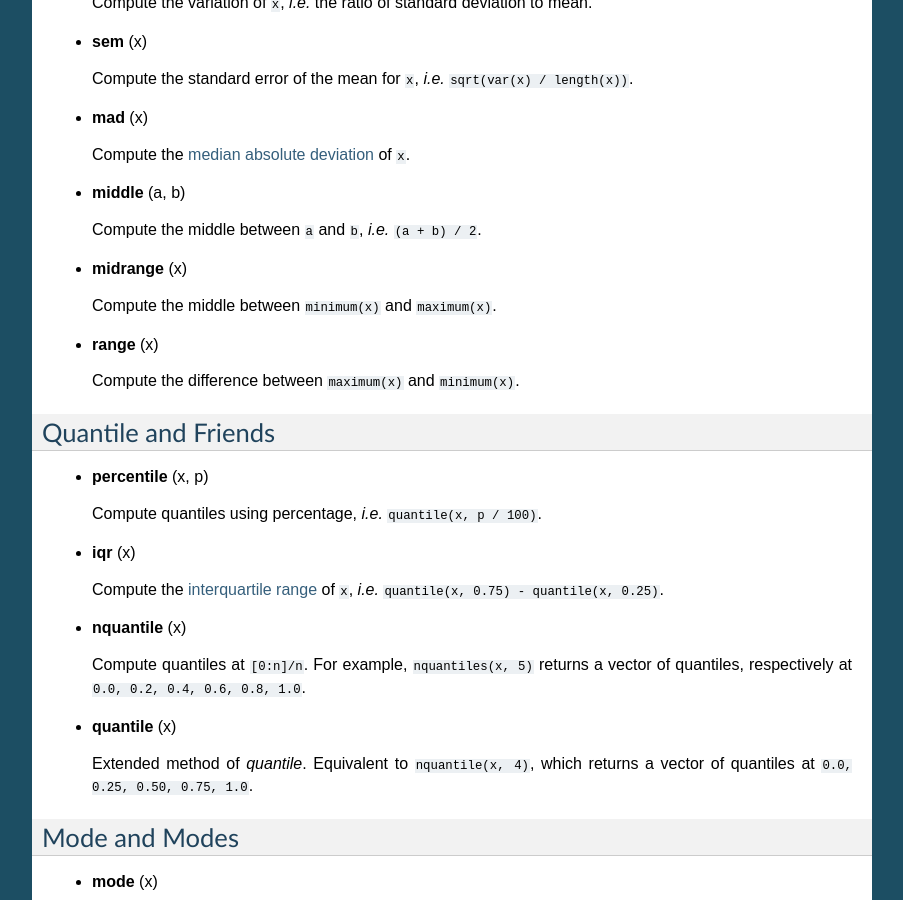
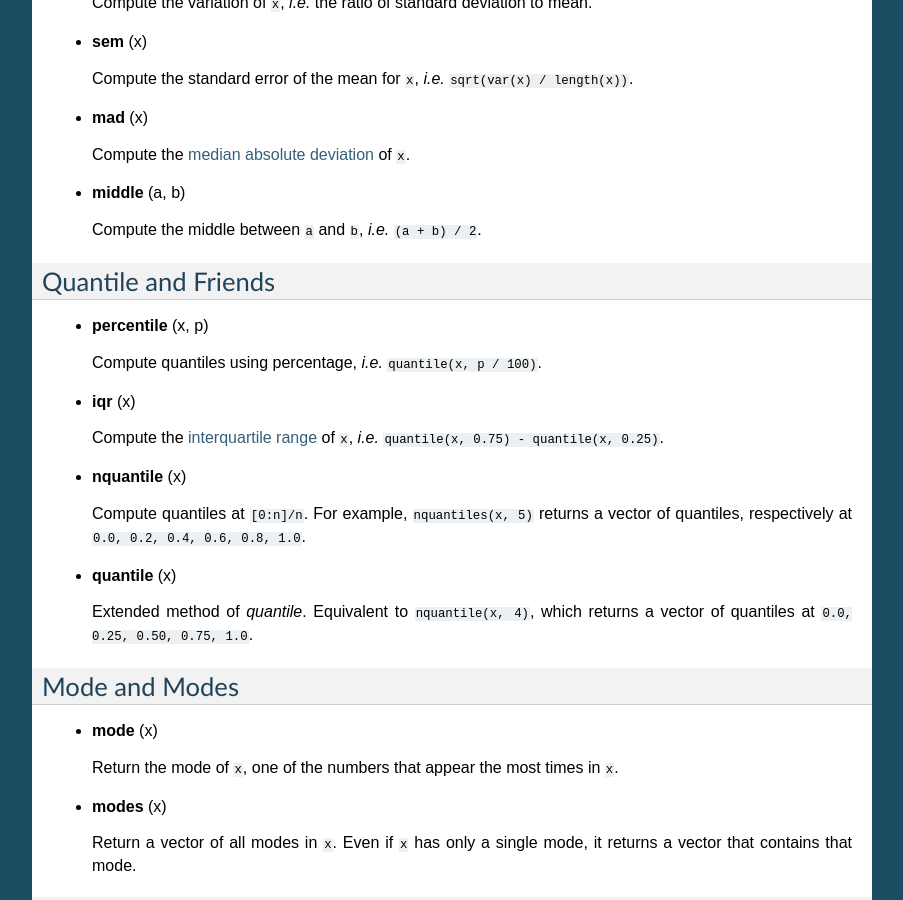
Before and after one commit to JuliaStats/StatsBase.jl, a Sphinx documentation site: the page built from docs/source/scalarstats.rst, in a window 1280 px wide and 900 px high, scrolled down 515 px. Shown: the whole window, without its empty margins (198-1101 px from the left). Built offline with Sphinx 7.4.7, drawn with Linux system fonts in a browser that asks for light colours; formulas are drawn with MathJax 3.

Commit message:
remove range, midrange. closes #57

```diff
--- a/docs/source/scalarstats.rst
+++ b/docs/source/scalarstats.rst
@@ -37,14 +37,6 @@ Measurements of Variation
 - **middle** (a, b)
 
   Compute the middle between ``a`` and ``b``, *i.e.* ``(a + b) / 2``.
-
-- **midrange** (x)
-
-  Compute the middle between ``minimum(x)`` and ``maximum(x)``.
-
-- **range** (x)
-
-  Compute the difference between ``maximum(x)`` and ``minimum(x)``.
 
 
 Quantile and Friends
```
Also changed, not shown: 3 other files.
